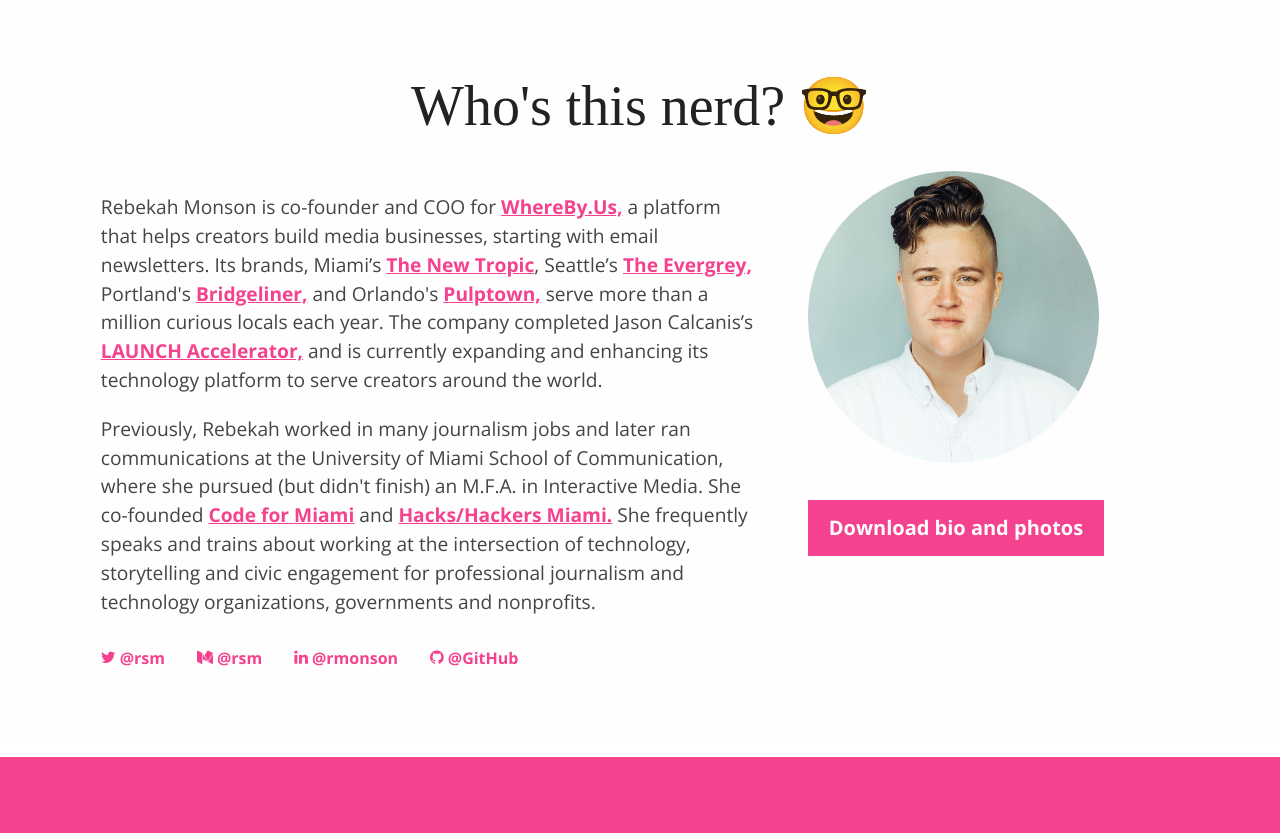
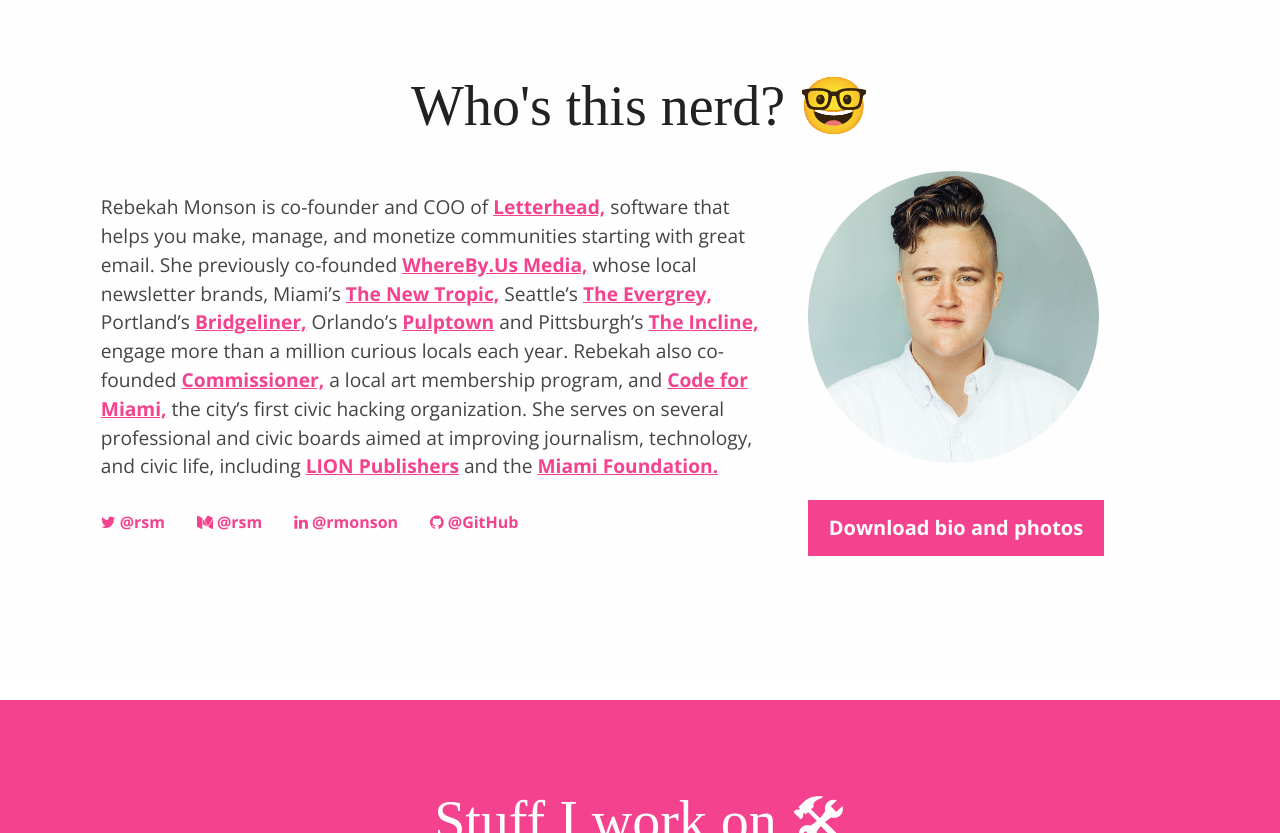
Before and after one commit to rebekahmonson/rebekahmonson.github.io, a Jekyll site: the page built from index.html, in a window 1280 px wide and 900 px high, scrolled down 899 px, cut to the strip 67-900 px from the top of the window. Built offline with Jekyll 4.4.1, drawn with Linux system fonts in a browser that asks for light colours; nearby versions of some CDN libraries; some web fonts are replaced.

Commit message:
update about section

```diff
--- a/_includes/about.html
+++ b/_includes/about.html
@@ -5,9 +5,7 @@
       <img class="circle-image" src="/img/headshot.jpg"><a href="https://drive.google.com/open?id=0B0HzQC14VDVtRUxLSEFzQVBldGc" class="button large">Download bio and photos</a>
     </div>
     <div class="about-text">
-      <p>Rebekah Monson is co-founder and COO for <a href="http://whereby.us">WhereBy.Us,</a> a platform that helps creators build media businesses, starting with email newsletters. Its brands, Miami’s <a href="https://thenewtropic.com">The New Tropic</a>, Seattle’s <a href="https://theevergrey.com">The Evergrey,</a> Portland's <a href="https://bridgeliner.com">Bridgeliner,</a> and Orlando's <a href="https://pulp.town">Pulptown,</a> serve more than a million curious locals each year. The company completed Jason Calcanis’s <a href="https://launchaccelerator.co/">LAUNCH Accelerator,</a> and is currently expanding and enhancing its technology platform to serve creators around the world.</p>
-
-      <p>Previously, Rebekah worked in many journalism jobs and later ran communications at the University of Miami School of Communication, where she pursued (but didn't finish) an M.F.A. in Interactive Media. She co-founded <a href="http://codefor.miami/">Code for Miami</a> and <a href="http://www.meetup.com/Hacks-Hackers-Miami/">Hacks/Hackers Miami.</a> She frequently speaks and trains about working at the intersection of technology, storytelling and civic engagement for professional journalism and technology organizations, governments and nonprofits.</p>
+      <p>Rebekah Monson is co-founder and COO of <a href="https://tryletterhead.com">Letterhead,</a> software that helps you make, manage, and monetize communities starting with great email. She previously co-founded <a href="https://whereby.us">WhereBy.Us Media,</a> whose local newsletter brands, Miami’s <a href="https://thenewtropic.com">The New Tropic,</a> Seattle’s <a href="https://theevergrey.com">The Evergrey,</a> Portland’s <a href="https://bridgeliner.com">Bridgeliner,</a> Orlando’s <a href="https://pulp.town">Pulptown</a> and Pittsburgh’s <a href="https://theincline.com">The Incline,</a> engage more than a million curious locals each year. Rebekah also co-founded <a href="https://commissioner.us">Commissioner,</a> a local art membership program, and <a href="https://codeforsouth.org/">Code for Miami,</a> the city’s first civic hacking organization. She serves on several professional and civic boards aimed at improving journalism, technology, and civic life, including <a href="https://www.lionpublishers.com/">LION Publishers</a> and the <a href="https://miamifoundation.org/">Miami Foundation.</a></p>
       <ul class="menu vertical show-for-small-only">
         <li><a href="https://twitter.com/{{ site.twitter }}"><i class="fa fa-twitter"></i><span>@{{ site.twitter }}</span></a></li>
         <li><a href="https://medium.com/@{{ site.medium }}"><i class="fa fa-medium"></i><span>@{{ site.medium }}</span></a></li>
```
